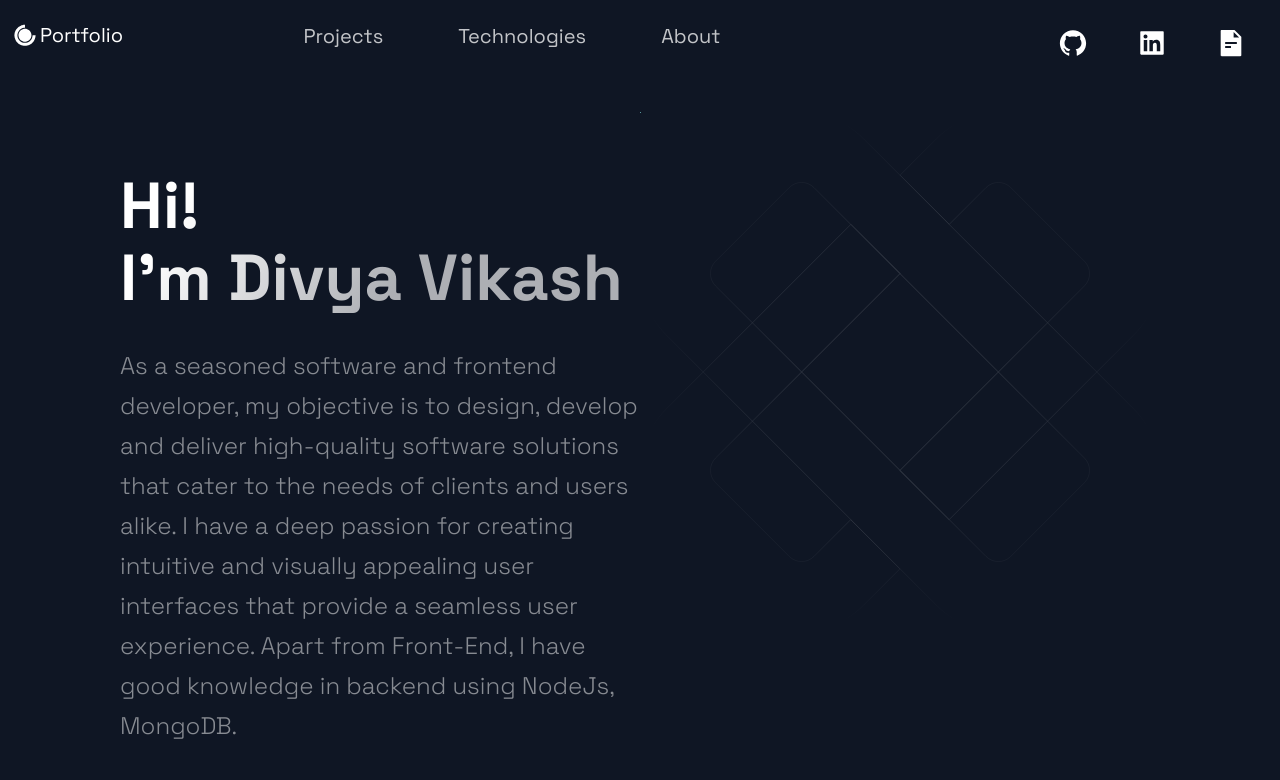
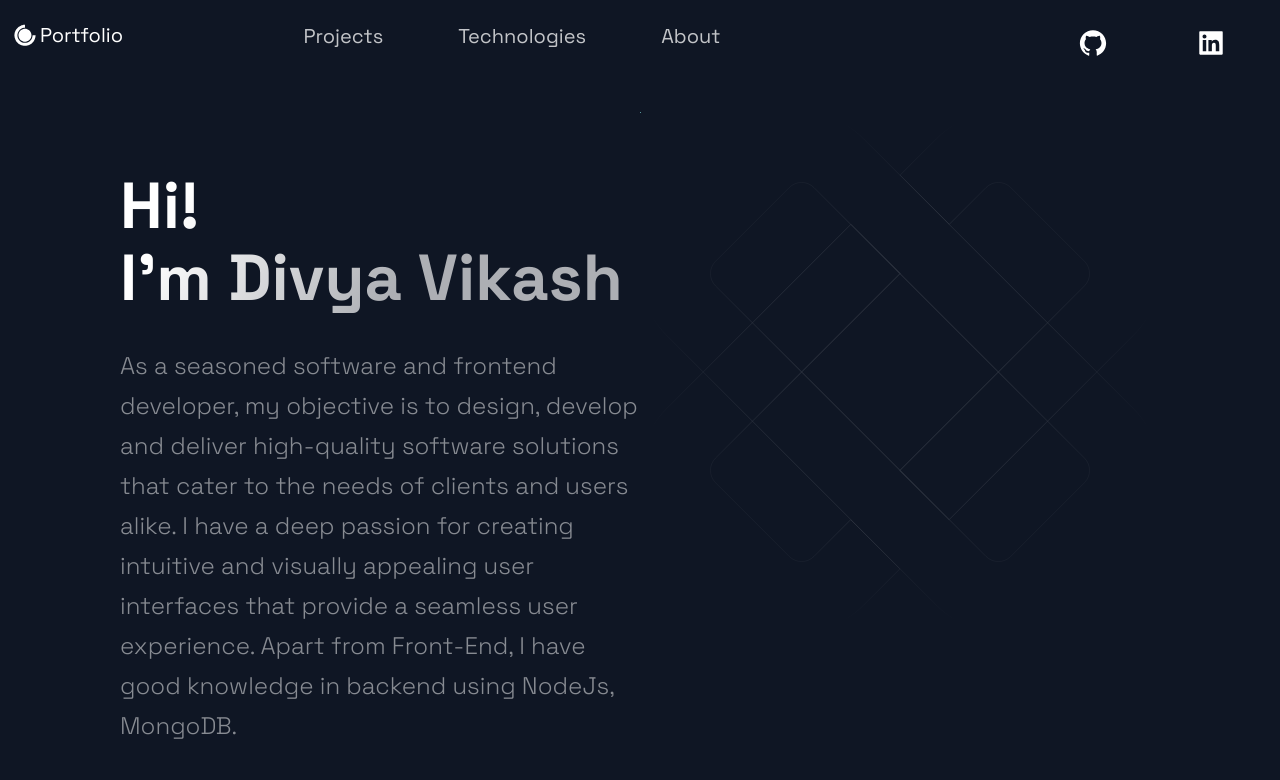
Before and after one commit to div-vik/Portfolio, a Next.js app: page / in a window 1280 px wide. Shown: the top 780 px of the page. Built offline with nearby package versions, Linux system fonts and the light colour scheme.

Commit message:
update link

```diff
--- a/src/components/Header/Header.js
+++ b/src/components/Header/Header.js
@@ -56,9 +56,9 @@ const Header = () => (
       <SocialIcons href="http://www.linkedin.com/in/divya-vikash-a9035319b">
         <AiFillLinkedin size="3rem" />
       </SocialIcons>
-      <SocialIcons href="https://docs.google.com/document/d/1B68Veq02f9GWaYk7Jcle3hIsB5LoWG-fX7o9jV7Pf4Q/edit?usp=sharing">
+      {/* <SocialIcons href="https://docs.google.com/document/d/1B68Veq02f9GWaYk7Jcle3hIsB5LoWG-fX7o9jV7Pf4Q/edit?usp=sharing">
         <AiFillFileText size="3rem" />
-      </SocialIcons>
+      </SocialIcons> */}
     </Div3>
   </Container>
 );
```
